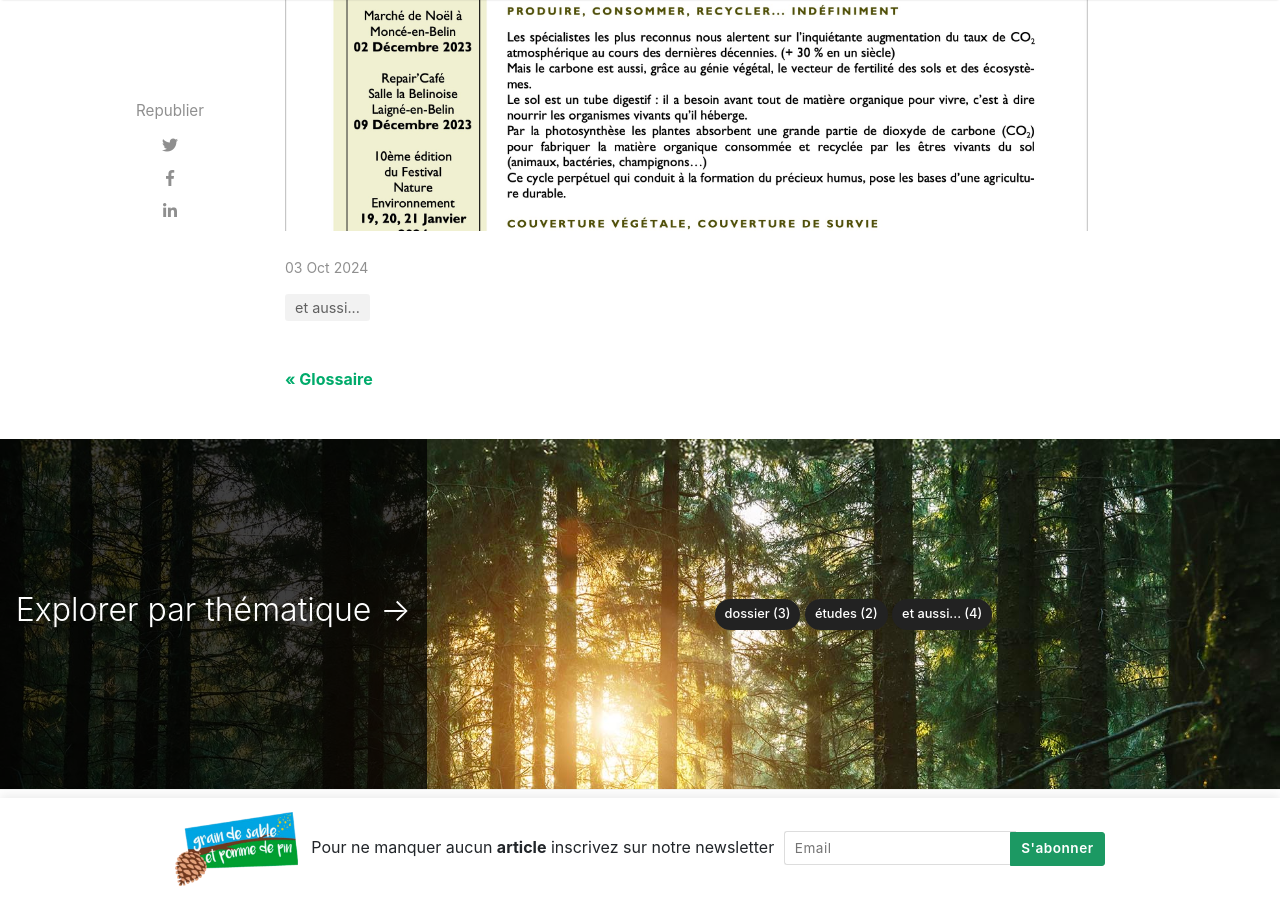
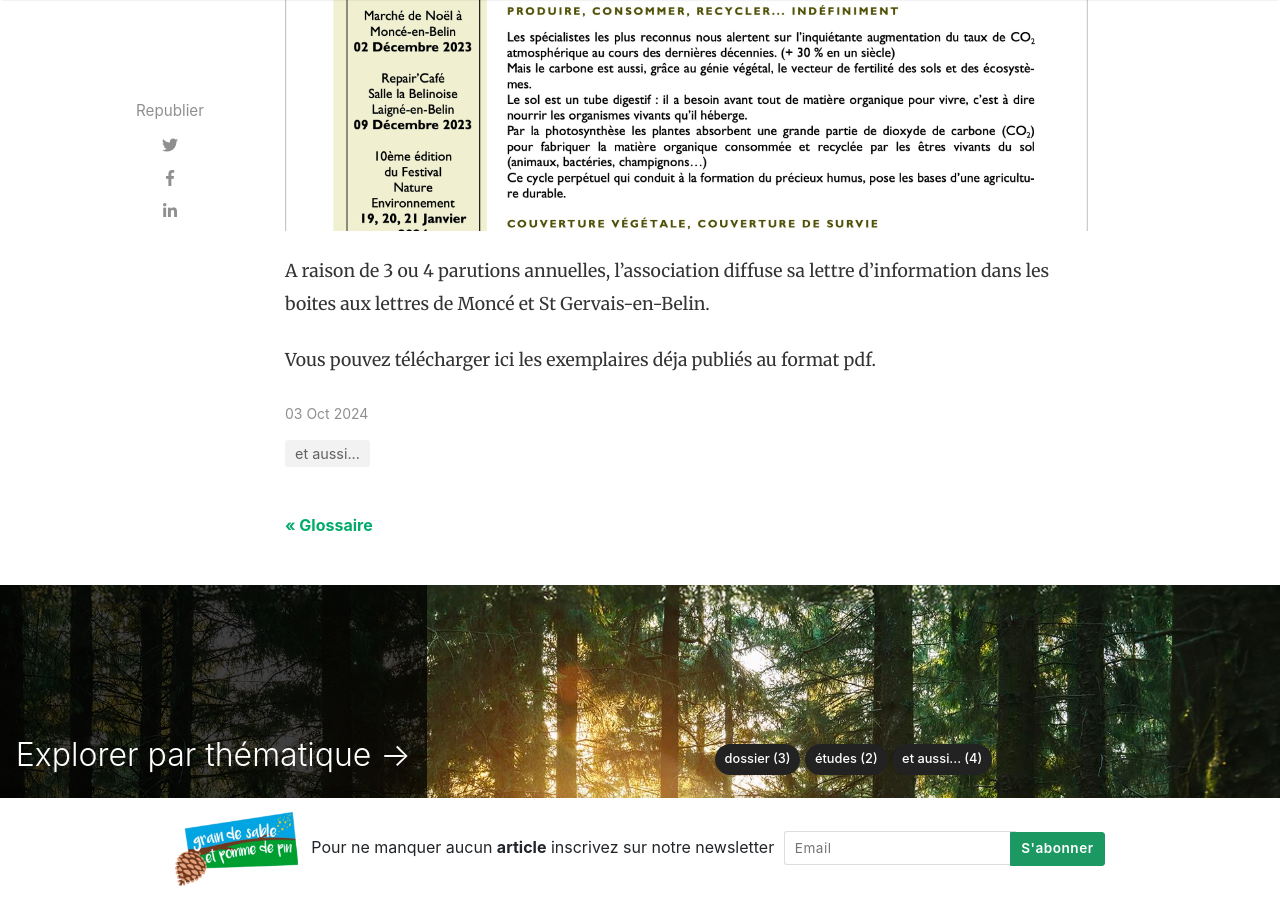
Before and after one commit to grain-de-sable-et-pomme-de-pin/grain-de-sable-et-pomme-de-pin.github.io, a Jekyll site: the page built from _posts/2024-10-03-lettre-infos.md, in a window 1280 px wide and 900 px high, scrolled down 567 px. Built offline with Jekyll 4.4.1, drawn with Linux system fonts in a browser that asks for light colours; nearby versions of some CDN libraries.

Commit message:
rédaction

```diff
--- a/_posts/2024-10-03-lettre-infos.md
+++ b/_posts/2024-10-03-lettre-infos.md
@@ -5,3 +5,7 @@ author: gspp
 categories: [ et aussi... ]
 image: "assets/images/infos.jpg"
 ---
+
+A raison de 3 ou 4 parutions annuelles, l'association diffuse sa lettre d'information dans les boites aux lettres de Moncé et St Gervais-en-Belin.
+
+Vous pouvez télécharger ici les exemplaires déja publiés au format pdf.
```
